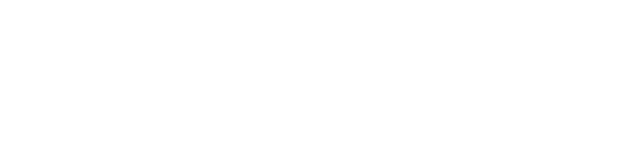
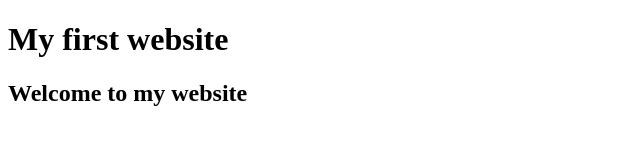
Before and after one commit to Sakib56/my-first-repo, a plain HTML site: page index.html in a window 1280 px wide. Shown: the whole page, without its empty margins (0-640 px from the left). Drawn offline with Linux system fonts and the light colour scheme.

Commit message:
added text

```diff
--- a/index.html
+++ b/index.html
@@ -7,6 +7,8 @@
     <title>My first github repo</title>
 </head>
 <body>
+    <h1>My first website </h1>
+    <h2>Welcome to my website</h2>
 
 </body>
 </html>
```
